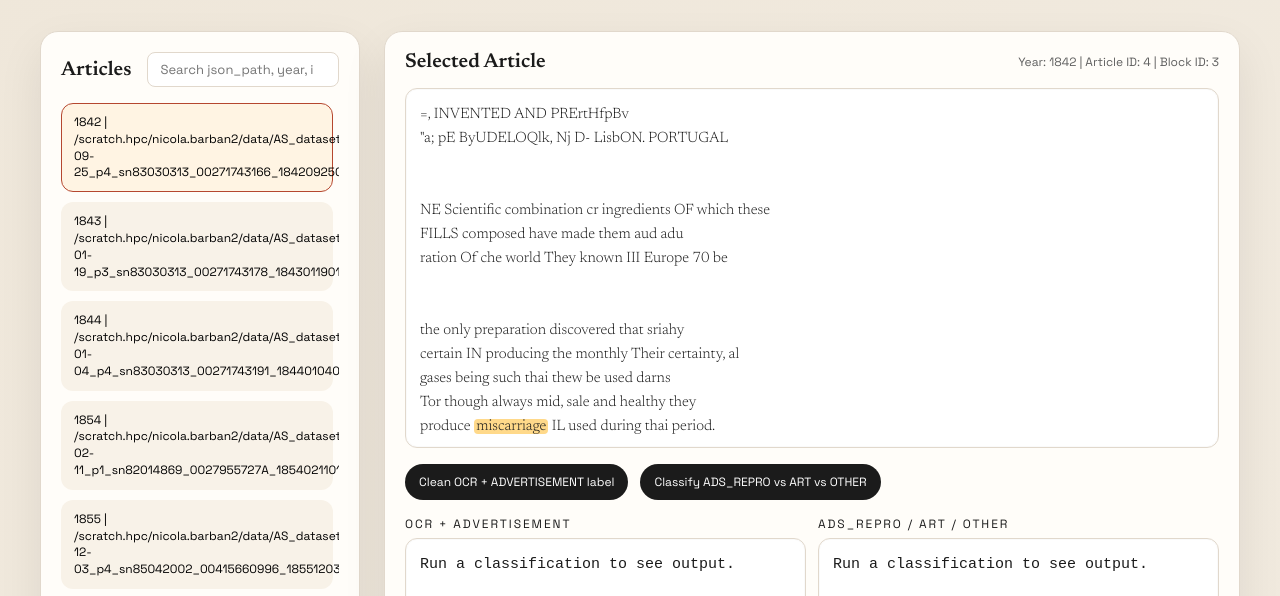
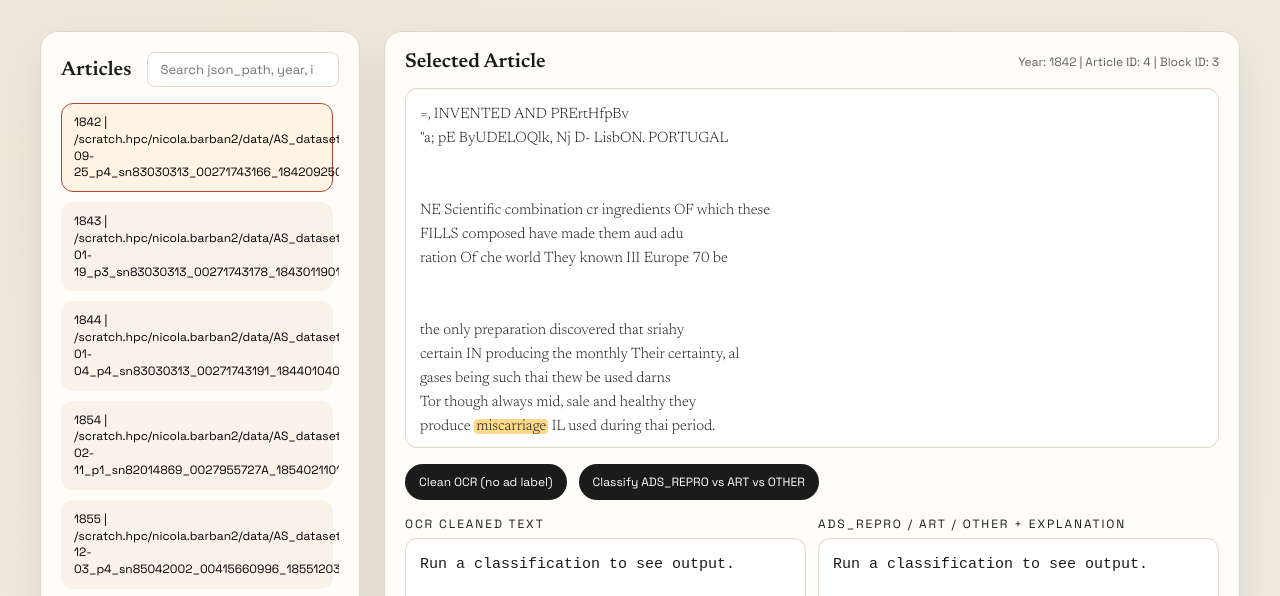
Before and after one commit to nicolabarban/fertility_ads, a website: page index.html in a window 1280 px wide. Shown: the part 127-723 px from the top of the page. Drawn offline with Linux system fonts and the light colour scheme; no server answers.

Commit message:
Update UI labels for new prompts

```diff
--- a/index.html
+++ b/index.html
@@ -39,18 +39,18 @@
           <div id="articleText" class="article-text">Loading...</div>
         </div>
         <div class="actions">
-          <button id="btnCleanAd">Clean OCR + ADVERTISEMENT label</button>
+          <button id="btnCleanAd">Clean OCR (no ad label)</button>
           <button id="btnRepro">Classify ADS_REPRO vs ART vs OTHER</button>
         </div>
         <div class="outputs">
           <div class="output">
-            <div class="output-header">OCR + ADVERTISEMENT</div>
+            <div class="output-header">OCR Cleaned Text</div>
             <div class="window small" id="ocrWindow">
               <pre id="ocrOutput">Run a classification to see output.</pre>
             </div>
           </div>
           <div class="output">
-            <div class="output-header">ADS_REPRO / ART / OTHER</div>
+            <div class="output-header">ADS_REPRO / ART / OTHER + Explanation</div>
             <div class="window small" id="reproWindow">
               <pre id="reproOutput">Run a classification to see output.</pre>
             </div>
```
